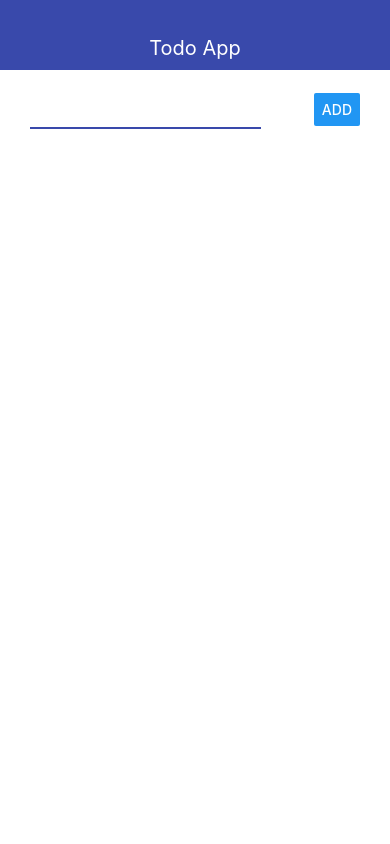
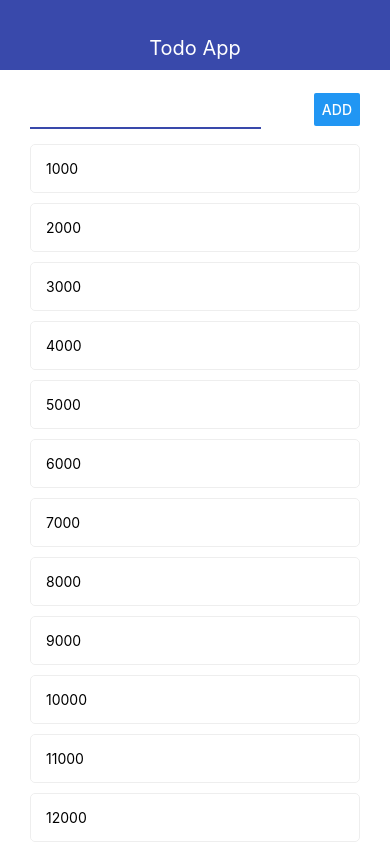
Before and after one commit to andrey-kudinov/react-native-first, a React Native app: screen / in a window 390 px wide. Shown: the top 844 px of the page. Built offline with nearby package versions, Linux system fonts and the light colour scheme.

Commit message:
add mock data, clean up a bit, add FlatList

```diff
--- a/App.js
+++ b/App.js
@@ -1,12 +1,16 @@
 import { useState } from 'react'
-import { StatusBar } from 'expo-status-bar';
-import { StyleSheet, Text, View } from 'react-native';
-import { Navbar } from './src/Navbar';
-import { AddTodo } from './src/AddTodo';
-import { Todo } from './src/Todo';
+import { StyleSheet, Text, View, FlatList } from 'react-native'
+import { Navbar } from './src/Navbar'
+import { AddTodo } from './src/AddTodo'
+import { Todo } from './src/Todo'
 
 export default function App() {
-  const [todos, setTodos] = useState([])
+  const [todos, setTodos] = useState(
+    [...Array(20)].map((n, i) => ({
+      id: i+1,
+      title: (i+1)*1000
+    }))
+  )
 
   const addTodo = (title) => {
     const newTodo = {
@@ -17,6 +21,10 @@ export default function App() {
     setTodos(prev => [...prev, newTodo])
   }
 
+  const removeTodo = id => {
+    setTodos(prev => prev.filter(todo => todo.id !== id))
+  }
+
   return (
     <View>
       <Navbar title='Todo App'/>
@@ -24,11 +32,11 @@ export default function App() {
       <View style={styles.container}>
         <AddTodo onSubmit={addTodo}/>
 
-        <View>
-          {todos.map(todo => <Todo key={todo.id} todo={todo} />)}
-        </View>
-
-        {/* <StatusBar style="auto" /> */}
+        <FlatList
+          keyExtractor={item => item.id}
+          data={todos}
+          renderItem={({ item }) => <Todo todo={item} onRemove={removeTodo}/>}
+        />
       </View>
     </View>
   );
```
